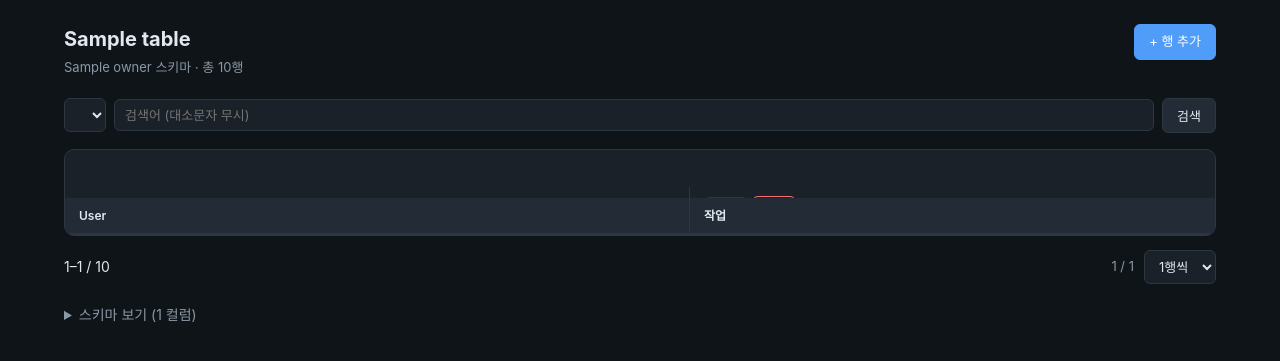
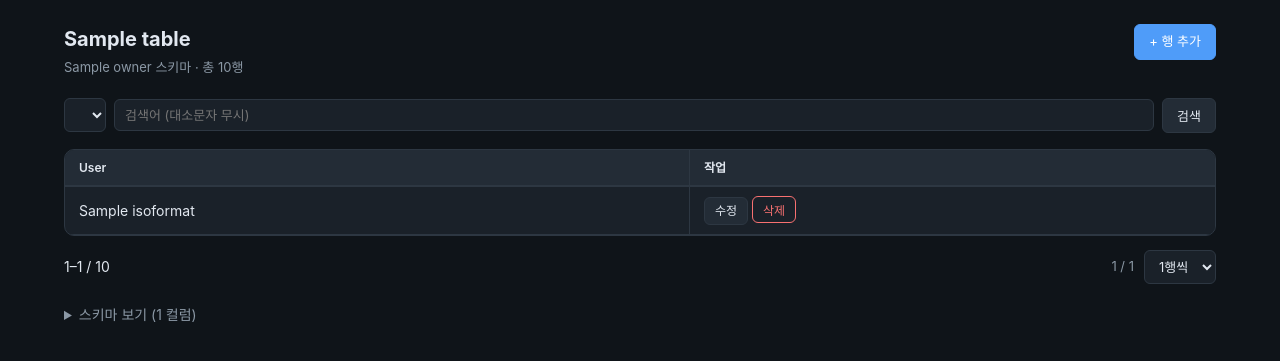
Before and after one commit to 2026SeSAC-Oracle-Team2/admin_page, a FastAPI app: template app/templates/table.html in a window 1280 px wide. Shown: the part 52-413 px from the top of the page. Run offline with FastAPI, Linux system fonts and the light colour scheme; the template is opened without the code that fills it: most values are stand-ins (such as "Sample title", 1, 10 or a date in 2020); lists and menus that the app fills with data are empty; parts of the project's set-up code (start-up, migrations or seed data) failed here and were passed over.

Commit message:
fix: table header sticky top 52px → 0; CSS cache v3

```diff
--- a/app/static/style.css
+++ b/app/static/style.css
@@ -119,7 +119,7 @@ table.data th, table.data td {
 }
 table.data th {
   background: var(--bg-hover); font-weight: 600; font-size: 12px;
-  position: sticky; position: -webkit-sticky; top: 52px; z-index: 10;
+  position: sticky; position: -webkit-sticky; top: 0; z-index: 10;
   box-shadow: inset 0 -1px 0 var(--border);
 }
 table.data th.pk, table.data td.pk { color: var(--pk); }
--- a/app/templates/base.html
+++ b/app/templates/base.html
@@ -4,7 +4,7 @@
   <meta charset="utf-8">
   <meta name="viewport" content="width=device-width, initial-scale=1">
   <title>{% block title %}SeSAC Admin{% endblock %}</title>
-  <link rel="stylesheet" href="/static/style.css?v=2">
+  <link rel="stylesheet" href="/static/style.css?v=3">
 </head>
 <body>
 {% if flash %}
```
